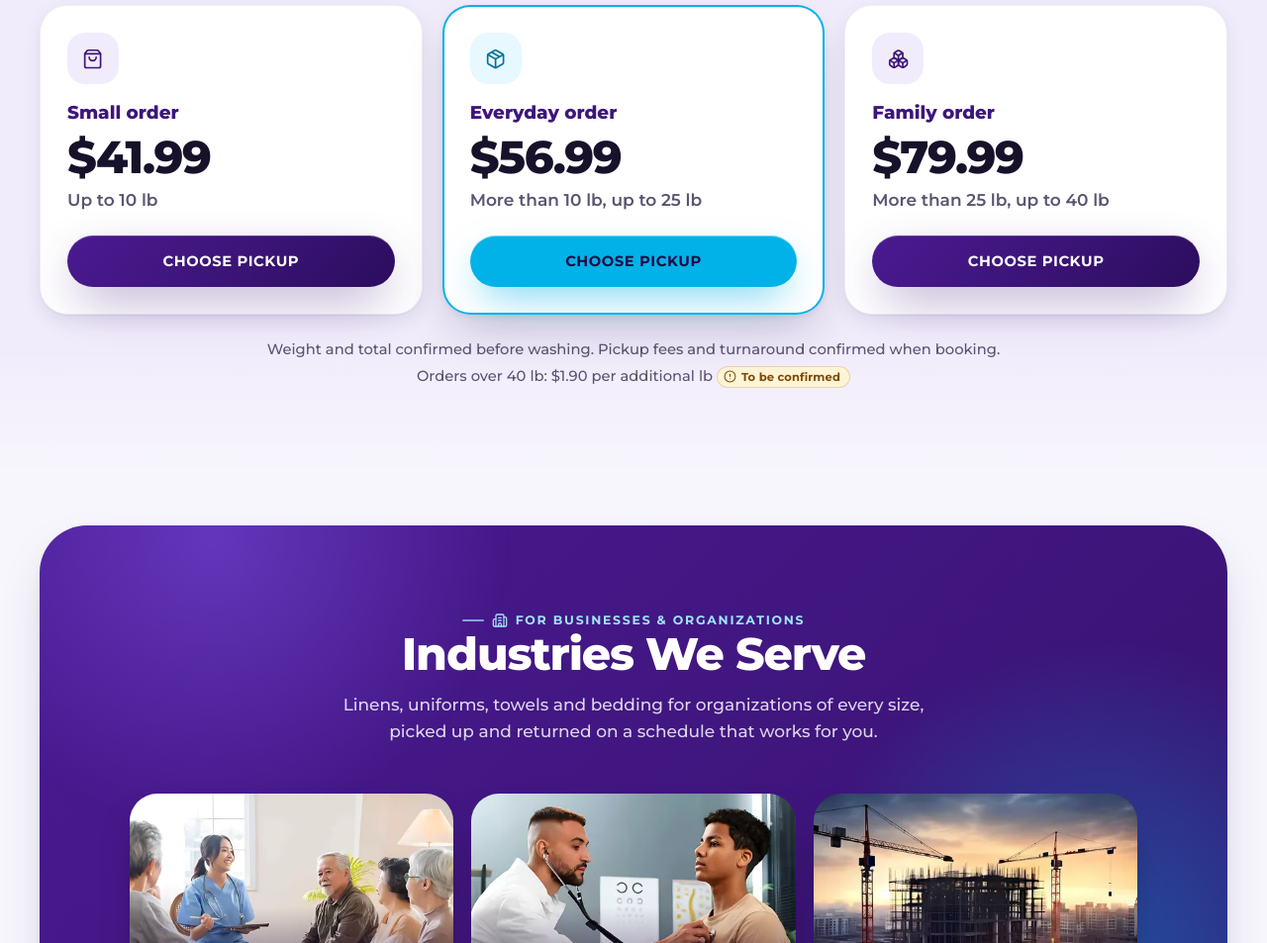
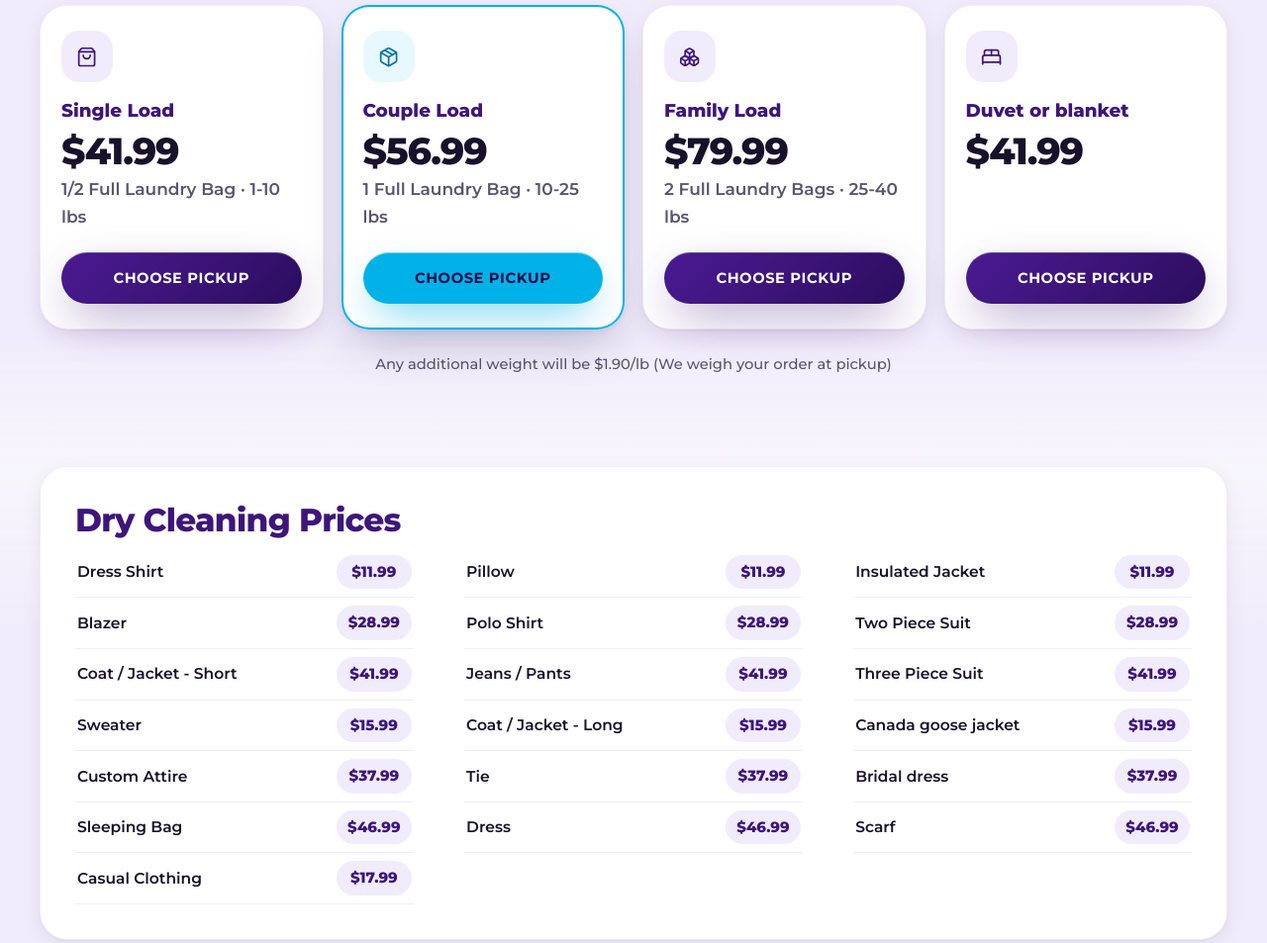
Before and after one commit to Swift-Laundry-Services/website-demo, a plain HTML site: page services.html in a window 1280 px wide. Shown: the part 1300-2253 px from the top of the page at 99% size. Drawn offline with Linux system fonts and the light colour scheme.

Commit message:
Pricing: restore Single/Couple/Family Load + Duvet tiers and dry cleaning/ironing tables from earlier site

```diff
--- a/assets/css/demo.css
+++ b/assets/css/demo.css
@@ -321,3 +321,28 @@ html, body { overflow-x: clip; }
   .biz-tags li { padding: 8px 13px; font-size: .84rem; }
   .biz-actions .btn { width: 100%; justify-content: center; }
 }
+
+/* ---------- 4 order sizes + dry cleaning / ironing tables ---------- */
+.tiers--4 { grid-template-columns: repeat(4, 1fr); gap: 18px; }
+.tiers--4 .tier { padding: 26px 22px; }
+.tiers--4 .tier-price { font-size: clamp(1.9rem, 1.4rem + 1.2vw, 2.6rem); }
+.mini-prices { grid-template-columns: repeat(2, 1fr); }
+.ptable { margin-top: 22px; padding: clamp(22px, 3vw, 36px); border-radius: var(--r-lg); background: #fff; box-shadow: var(--sh-1), inset 0 0 0 1px rgba(62, 21, 123, .07); }
+.ptable:first-child { margin-top: 0; }
+.ptable h2 { color: var(--purple); margin-bottom: 8px; }
+.ptable .price-list { padding: 0; row-gap: 0; }
+.ptable .price-list li { min-height: 50px; padding: 8px 2px; border-bottom: 1px solid var(--lav-100); }
+.ptable .price-list .name { font-size: .97rem; }
+.ptable .price-list .amt { min-width: 76px; padding: 5px 10px; font-size: .93rem; }
+@media (max-width: 1020px) { .tiers--4 { grid-template-columns: repeat(2, 1fr); } .ptable .price-list { grid-template-columns: repeat(2, 1fr); } }
+@media (max-width: 640px) {
+  .tiers.tiers--4 { grid-template-columns: repeat(2, 1fr); gap: 12px; }
+  .tiers--4 .tier { padding: 18px 14px; }
+  .tiers--4 .tier-icon { width: 42px; height: 42px; border-radius: 14px; }
+  .tiers--4 .tier h3 { font-size: 1rem; }
+  .tiers--4 .tier-price { font-size: 1.7rem; }
+  .tiers--4 .tier-range { font-size: .82rem; margin-bottom: 12px; }
+  .tiers--4 .btn { padding-left: 8px; padding-right: 8px; font-size: .85rem; }
+  .ptable .price-list { grid-template-columns: 1fr; }
+}
+.ptables { padding-top: 0; }
--- a/assets/js/site-config.js
+++ b/assets/js/site-config.js
@@ -106,14 +106,13 @@ window.SWIFT_CONFIG = {
      Set confirmed:true once the owner has checked a price.
      ------------------------------------------------------------------------ */
   pricing: {
-    washFold: [ // names and wording as in the design PDF
-      // Demo: tier names and weight bands from the 2026 rebuild package (Small / Everyday / Family).
-      { name: "Small order", weight: "Up to 10 lb", price: 41.99, confirmed: true },
-      { name: "Everyday order", weight: "More than 10 lb, up to 25 lb", price: 56.99, confirmed: true },
-      { name: "Family order", weight: "More than 25 lb, up to 40 lb", price: 79.99, confirmed: true },
-      { name: "Duvet or blanket", size: "", weight: "", price: 41.99, bags: "duvet", confirmed: false } // TODO(owner): confirm — same value as Single Load in the PDF
+    washFold: [ // names, captions and prices exactly as on the earlier sites (swift-v3 / swift-pdf-site)
+      { name: "Single Load", size: "1/2 Full Laundry Bag", weight: "1-10 lbs", price: 41.99, confirmed: true },
+      { name: "Couple Load", size: "1 Full Laundry Bag", weight: "10-25 lbs", price: 56.99, confirmed: true },
+      { name: "Family Load", size: "2 Full Laundry Bags", weight: "25-40 lbs", price: 79.99, confirmed: true },
+      { name: "Duvet or blanket", size: "", weight: "", price: 41.99, confirmed: true }
     ],
-    extraPerLb: 1.90,                   // TODO(owner): confirm this means "$1.90 per lb above 40 lb" (rebuild spec asks for confirmation)                   // "Any additional weight will be $1.90/lb (we weigh your order at pickup)"
+    extraPerLb: 1.90,                   // "Any additional weight will be $1.90/lb (we weigh your order at pickup)"
 
     // Listed row by row as laid out in the PDF's 3-column table.
     dryCleaning: [ // TODO(owner): ALL dry cleaning prices are placeholders from the PDF (values repeat per row). Confirm each.
--- a/services.html
+++ b/services.html
@@ -4,7 +4,7 @@
 <meta charset="utf-8">
 <meta name="viewport" content="width=device-width, initial-scale=1, viewport-fit=cover">
 <title>Services &amp; Pricing | Swift Laundry Services</title>
-<meta name="description" content="Wash, dry and fold with pickup and return delivery. Small, Everyday and Family order options. Garfield Heights and selected Cleveland neighborhoods.">
+<meta name="description" content="Wash, dry and fold with pickup and return delivery. Single, Couple and Family Load options. Garfield Heights and selected Cleveland neighborhoods.">
 <meta name="robots" content="noindex">
 <link rel="canonical" href="https://swift-laundry-services.github.io/website-demo/services.html">
 <meta name="theme-color" content="#3E157B">
@@ -15,7 +15,7 @@
 <meta property="og:type" content="website">
 <meta property="og:site_name" content="Swift Laundry Services">
 <meta property="og:title" content="Services &amp; Pricing | Swift Laundry Services">
-<meta property="og:description" content="Wash, dry and fold with pickup and return delivery. Small, Everyday and Family order options. Garfield Heights and selected Cleveland neighborhoods.">
+<meta property="og:description" content="Wash, dry and fold with pickup and return delivery. Single, Couple and Family Load options. Garfield Heights and selected Cleveland neighborhoods.">
 <meta property="og:url" content="https://swift-laundry-services.github.io/website-demo/services.html">
 <meta property="og:image" content="https://swift-laundry-services.github.io/website-demo/assets/img/og-image.png">
 <meta name="twitter:card" content="summary_large_image">
@@ -61,28 +61,41 @@
 </section>
 <section class="d-section d-section--tint" aria-labelledby="tiers-title">
   <div class="wrap center"><span class="eyebrow" data-reveal>Current options</span><h2 data-reveal class="h-lg" id="tiers-title">Choose your order size</h2></div>
-  <div class="wrap"><ul class="tiers" role="list">
+  <div class="wrap"><ul class="tiers tiers--4" role="list">
     <li data-reveal class="tier">
       <span class="tier-icon"><svg class="lu lu-shopping-bag" viewBox="0 0 24 24" aria-hidden="true" focusable="false"><path d="M16 10a4 4 0 0 1-8 0" /> <path d="M3.103 6.034h17.794" /> <path d="M3.4 5.467a2 2 0 0 0-.4 1.2V20a2 2 0 0 0 2 2h14a2 2 0 0 0 2-2V6.667a2 2 0 0 0-.4-1.2l-2-2.667A2 2 0 0 0 17 2H7a2 2 0 0 0-1.6.8z" /></svg></span>
-      <h3>Small order</h3>
+      <h3>Single Load</h3>
       <p class="tier-price" data-price="washFold.0.price">$41.99</p>
-      <p class="tier-range">Up to 10 lb</p>
-      <a class="btn btn--purple btn--block" href="pickup.html?tier=small">Choose pickup</a>
+      <p class="tier-range">1/2 Full Laundry Bag · 1-10 lbs</p>
+      <a class="btn btn--purple btn--block" href="pickup.html?tier=single">Choose pickup</a>
     </li><li data-reveal class="tier tier--pop">
       <span class="tier-icon"><svg class="lu lu-package" viewBox="0 0 24 24" aria-hidden="true" focusable="false"><path d="M11 21.73a2 2 0 0 0 2 0l7-4A2 2 0 0 0 21 16V8a2 2 0 0 0-1-1.73l-7-4a2 2 0 0 0-2 0l-7 4A2 2 0 0 0 3 8v8a2 2 0 0 0 1 1.73z" /> <path d="M12 22V12" /> <polyline points="3.29 7 12 12 20.71 7" /> <path d="m7.5 4.27 9 5.15" /></svg></span>
-      <h3>Everyday order</h3>
+      <h3>Couple Load</h3>
       <p class="tier-price" data-price="washFold.1.price">$56.99</p>
-      <p class="tier-range">More than 10 lb, up to 25 lb</p>
-      <a class="btn btn--cyan btn--block" href="pickup.html?tier=everyday">Choose pickup</a>
+      <p class="tier-range">1 Full Laundry Bag · 10-25 lbs</p>
+      <a class="btn btn--cyan btn--block" href="pickup.html?tier=couple">Choose pickup</a>
     </li><li data-reveal class="tier">
       <span class="tier-icon"><svg class="lu lu-boxes" viewBox="0 0 24 24" aria-hidden="true" focusable="false"><path d="M2.97 12.92A2 2 0 0 0 2 14.63v3.24a2 2 0 0 0 .97 1.71l3 1.8a2 2 0 0 0 2.06 0L12 19v-5.5l-5-3-4.03 2.42Z" /> <path d="m7 16.5-4.74-2.85" /> <path d="m7 16.5 5-3" /> <path d="M7 16.5v5.17" /> <path d="M12 13.5V19l3.97 2.38a2 2 0 0 0 2.06 0l3-1.8a2 2 0 0 0 .97-1.71v-3.24a2 2 0 0 0-.97-1.71L17 10.5l-5 3Z" /> <path d="m17 16.5-5-3" /> <path d="m17 16.5 4.74-2.85" /> <path d="M17 16.5v5.17" /> <path d="M7.97 4.42A2 2 0 0 0 7 6.13v4.37l5 3 5-3V6.13a2 2 0 0 0-.97-1.71l-3-1.8a2 2 0 0 0-2.06 0l-3 1.8Z" /> <path d="M12 8 7.26 5.15" /> <path d="m12 8 4.74-2.85" /> <path d="M12 13.5V8" /></svg></span>
-      <h3>Family order</h3>
+      <h3>Family Load</h3>
       <p class="tier-price" data-price="washFold.2.price">$79.99</p>
-      <p class="tier-range">More than 25 lb, up to 40 lb</p>
+      <p class="tier-range">2 Full Laundry Bags · 25-40 lbs</p>
       <a class="btn btn--purple btn--block" href="pickup.html?tier=family">Choose pickup</a>
+    </li><li data-reveal class="tier">
+      <span class="tier-icon"><svg class="lu lu-bed-double" viewBox="0 0 24 24" aria-hidden="true" focusable="false"><path d="M2 20v-8a2 2 0 0 1 2-2h16a2 2 0 0 1 2 2v8" /> <path d="M4 10V6a2 2 0 0 1 2-2h12a2 2 0 0 1 2 2v4" /> <path d="M12 4v6" /> <path d="M2 18h20" /></svg></span>
+      <h3>Duvet or blanket</h3>
+      <p class="tier-price" data-price="washFold.3.price">$41.99</p>
+      <p class="tier-range">&nbsp;</p>
+      <a class="btn btn--purple btn--block" href="pickup.html?tier=duvet">Choose pickup</a>
     </li>
   </ul>
-  <p class="tier-note">Weight and total confirmed before washing. Pickup fees and turnaround confirmed when booking.<br>Orders over 40 lb: <span data-price="extraPerLb">$1.90</span> per additional lb <span class="tbc" title="Needs the owner’s confirmation before launch"><svg class="lu lu-circle-alert" viewBox="0 0 24 24" aria-hidden="true" focusable="false"><circle cx="12" cy="12" r="10" /> <line x1="12" x2="12" y1="8" y2="12" /> <line x1="12" x2="12.01" y1="16" y2="16" /></svg>To be confirmed</span></p></div>
+  <p class="tier-note">Any additional weight will be <span data-price="extraPerLb">$1.90</span>/lb (We weigh your order at pickup)</p></div>
+</section>
+<section class="d-section d-section--tint ptables" aria-labelledby="dc-title">
+  <div class="wrap">
+    <div class="ptable" data-reveal><h2 class="h-md" id="dc-title">Dry Cleaning Prices</h2><ul class="price-list" role="list" data-render="dryCleaning"></ul></div>
+    <div class="ptable" data-reveal><h2 class="h-md" id="ir-title">Ironing Prices</h2><ul class="price-list" role="list" data-render="ironing"></ul></div>
+    <p class="tier-note">Prices subject to change</p>
+  </div>
 </section>
 <section class="biz" id="industries" aria-labelledby="industries-title">
   <div class="biz-panel has-blobs"><div class="blobs blobs--dark" aria-hidden="true"><span class="blob b1"></span><span class="blob b2"></span><span class="blob b3"></span></div>
@@ -155,7 +168,7 @@
         <li><a data-social="facebook" href="#" aria-label="Facebook" hidden><svg aria-hidden="true" focusable="false" viewBox="0 -448 512 510"><path fill="currentColor" transform="scale(1,-1)" d="M512 192C512 333.3999938964844 397.3999938964844 448.0 256.0 448.0C114.60000610351562 448.0 0.0 333.3999938964844 0.0 192.0C0.0 72.0 82.69999694824219 -28.79998779296875 194.1999969482422 -56.5V113.79998779296875H141.39999389648438V192.0H194.1999969482422V225.6999969482422C194.1999969482422 312.79998779296875 233.60000610351562 353.20001220703125 319.20001220703125 353.20001220703125C335.4000244140625 353.20001220703125 363.4000244140625 350.0 374.9000244140625 346.79998779296875V276.0C368.9000244140625 276.6000061035156 358.4000244140625 277.0 345.3000183105469 277.0C303.3000183105469 277.0 287.1000061035156 261.1000061035156 287.1000061035156 219.8000030517578V192.0H370.70001220703125L356.3000183105469 113.79998779296875H287.0V-62.100006103515625C413.79998779296875 -46.79998779296875 512.0 61.100006103515625 512.0 192.0Z"/></svg></a></li>
       </ul>
     </div>
-    <p class="demo-note"><svg class="lu lu-flask-conical" viewBox="0 0 24 24" aria-hidden="true" focusable="false"><path d="M14 2v6a2 2 0 0 0 .245.96l5.51 10.08A2 2 0 0 1 18 22H6a2 2 0 0 1-1.755-2.96l5.51-10.08A2 2 0 0 0 10 8V2" /> <path d="M6.453 15h11.094" /> <path d="M8.5 2h7" /></svg><span><strong>Demo for client review.</strong> Items marked “To be confirmed” (prices, extra-weight rule, ZIP list, fees, turnaround and policies) need the owner’s confirmation before launch. Photos are generated concept images from the design package.</span></p>
+    <p class="demo-note"><svg class="lu lu-flask-conical" viewBox="0 0 24 24" aria-hidden="true" focusable="false"><path d="M14 2v6a2 2 0 0 0 .245.96l5.51 10.08A2 2 0 0 1 18 22H6a2 2 0 0 1-1.755-2.96l5.51-10.08A2 2 0 0 0 10 8V2" /> <path d="M6.453 15h11.094" /> <path d="M8.5 2h7" /></svg><span><strong>Demo for client review.</strong> Items marked “To be confirmed” (ZIP list, fees, turnaround and policies) need the owner’s confirmation before launch. Photos are generated concept images from the design package.</span></p>
   </div>
 </footer>
 <script src="assets/js/site-config.js"></script>
--- a/sw.js
+++ b/sw.js
@@ -1,7 +1,7 @@
 /* Swift Laundry Services: tiny service worker so the site can be installed
    to the home screen and still opens offline. Network first, cache fallback,
    so a new deploy is always picked up straight away. */
-var CACHE = "swift-demo-2";
+var CACHE = "swift-demo-3";
 self.addEventListener("install", function (e) { self.skipWaiting(); });
 self.addEventListener("activate", function (e) {
   e.waitUntil(caches.keys().then(function (keys) {
```
Also changed, not shown: 404.html (+1 -1 lines), about.html (+1 -1 lines), faq.html (+2 -2 lines), how-it-works.html (+17 -11 lines), index.html (+17 -11 lines), laundry-care.html (+1 -1 lines), pickup.html (+4 -4 lines), privacy.html (+1 -1 lines), request-received.html (+1 -1 lines), service-area.html (+1 -1 lines), service-terms.html (+2 -2 lines), 1 other file.
